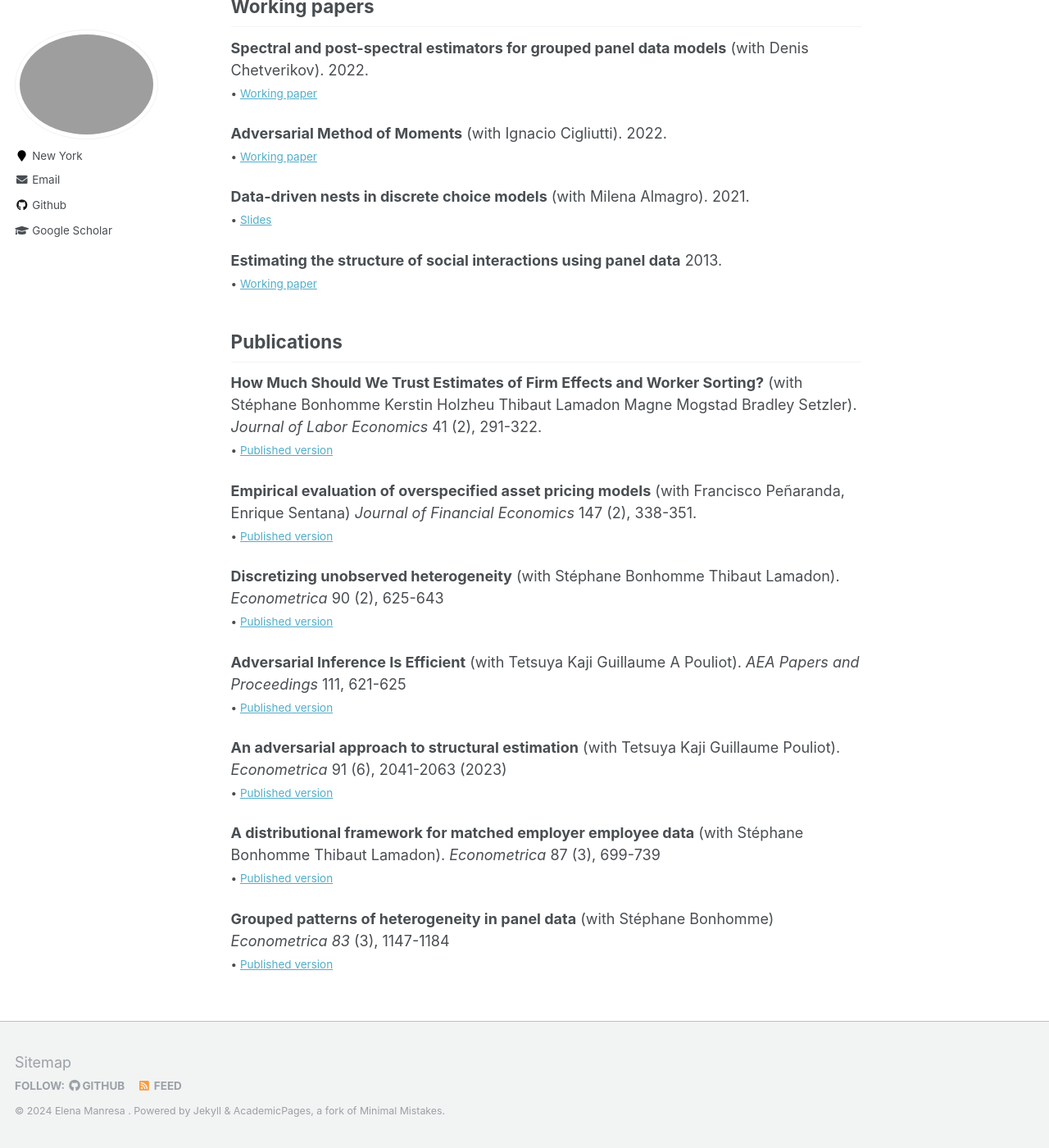
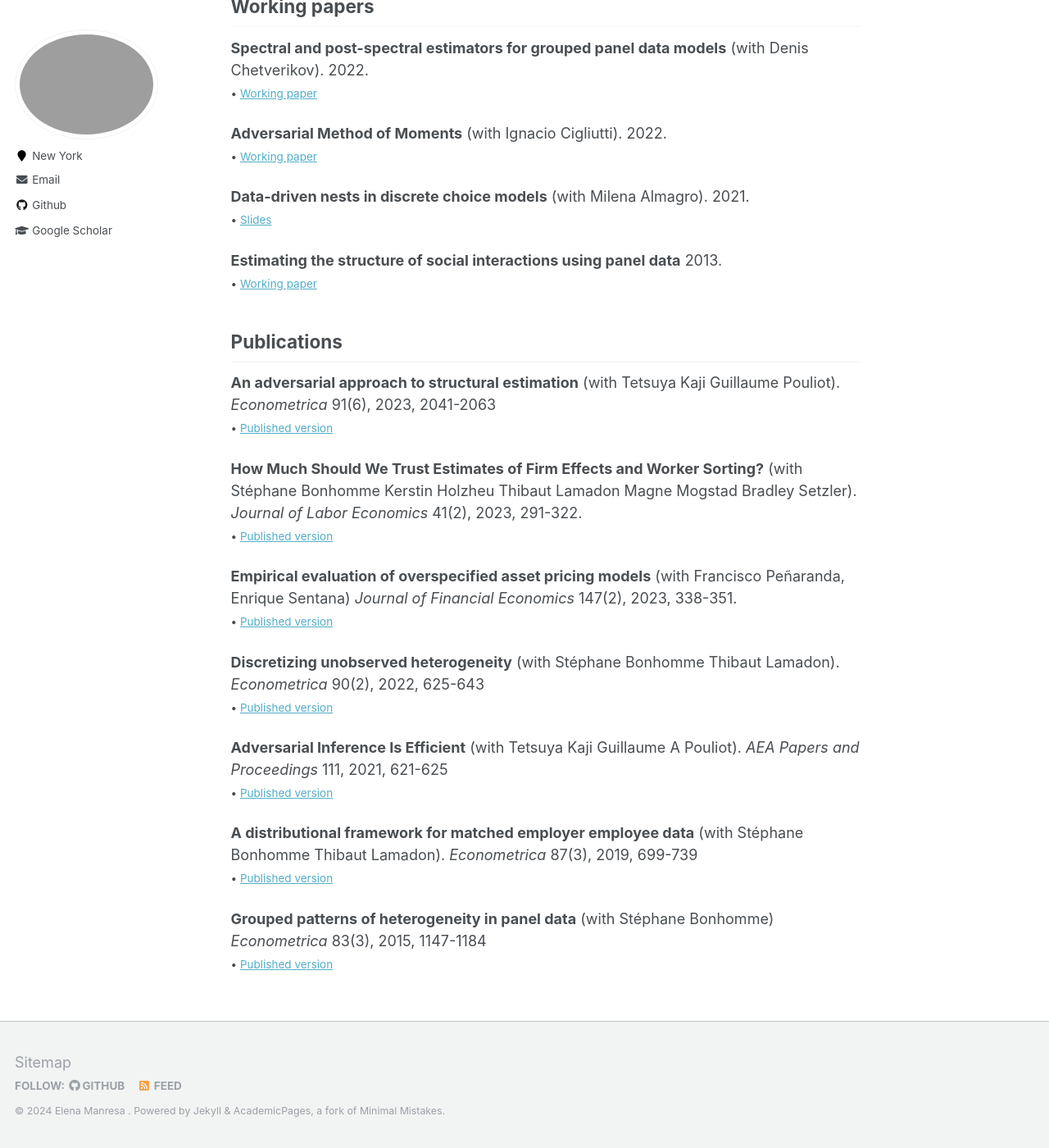
Before and after one commit to elenamanresa/elenamanresa.github.io, a Jekyll site: the page built from _pages/research.md, in a window 1280 px wide and 1400 px high, scrolled down 211 px. Shown: the whole window at 82% size. Built offline with Jekyll 4.4.1, drawn with Linux system fonts in a browser that asks for light colours.

Commit message:
Update research.md
adding years

```diff
--- a/_pages/research.md
+++ b/_pages/research.md
@@ -19,23 +19,23 @@ permalink: /research/
 
 ## Publications
 
-**How Much Should We Trust Estimates of Firm Effects and Worker Sorting?** (with Stéphane Bonhomme Kerstin Holzheu Thibaut Lamadon Magne Mogstad Bradley Setzler). *Journal of Labor Economics* 41 (2), 291-322. \
+**An adversarial approach to structural estimation** (with Tetsuya Kaji Guillaume Pouliot). *Econometrica* 91(6), 2023, 2041-2063\
+<small> &bull; [Published version](https://arxiv.org/abs/2007.06169) </small>
+
+**How Much Should We Trust Estimates of Firm Effects and Worker Sorting?** (with Stéphane Bonhomme Kerstin Holzheu Thibaut Lamadon Magne Mogstad Bradley Setzler). *Journal of Labor Economics* 41(2), 2023, 291-322. \
 <small> &bull; [Published version](https://www.journals.uchicago.edu/doi/abs/10.1086/720009?journalCode=jole) </small>
 
-**Empirical evaluation of overspecified asset pricing models** (with Francisco Peñaranda, Enrique Sentana) *Journal of Financial Economics* 147 (2), 338-351. \
+**Empirical evaluation of overspecified asset pricing models** (with Francisco Peñaranda, Enrique Sentana) *Journal of Financial Economics* 147(2), 2023, 338-351. \
 <small> &bull; [Published version](https://www.sciencedirect.com/science/article/pii/S0304405X22002094) </small>
 
-**Discretizing unobserved heterogeneity** (with Stéphane Bonhomme Thibaut Lamadon). *Econometrica* 90 (2), 625-643 \
+**Discretizing unobserved heterogeneity** (with Stéphane Bonhomme Thibaut Lamadon). *Econometrica* 90(2), 2022, 625-643 \
 <small> &bull; [Published version](https://onlinelibrary.wiley.com/doi/abs/10.3982/ECTA15238) </small>
 
-**Adversarial Inference Is Efficient** (with Tetsuya Kaji Guillaume A Pouliot). *AEA Papers and Proceedings* 111, 621-625 \
+**Adversarial Inference Is Efficient** (with Tetsuya Kaji Guillaume A Pouliot). *AEA Papers and Proceedings* 111, 2021, 621-625 \
 <small> &bull; [Published version](https://onlinelibrary.wiley.com/doi/abs/10.3982/ECTA15238) </small>
 
-**An adversarial approach to structural estimation** (with Tetsuya Kaji Guillaume Pouliot). *Econometrica* 91 (6), 2041-2063 (2023)\
-<small> &bull; [Published version](https://arxiv.org/abs/2007.06169) </small>
-
-**A distributional framework for matched employer employee data** (with Stéphane Bonhomme Thibaut Lamadon). *Econometrica* 87 (3), 699-739 \
+**A distributional framework for matched employer employee data** (with Stéphane Bonhomme Thibaut Lamadon). *Econometrica* 87(3), 2019, 699-739 \
 <small> &bull; [Published version](https://onlinelibrary.wiley.com/doi/abs/10.3982/ECTA15722) </small>
 
-**Grouped patterns of heterogeneity in panel data** (with Stéphane Bonhomme) *Econometrica 83* (3), 1147-1184 \
+**Grouped patterns of heterogeneity in panel data** (with Stéphane Bonhomme) *Econometrica* 83(3), 2015, 1147-1184 \
 <small> &bull; [Published version](https://onlinelibrary.wiley.com/doi/abs/10.3982/ECTA11319) </small>
```
